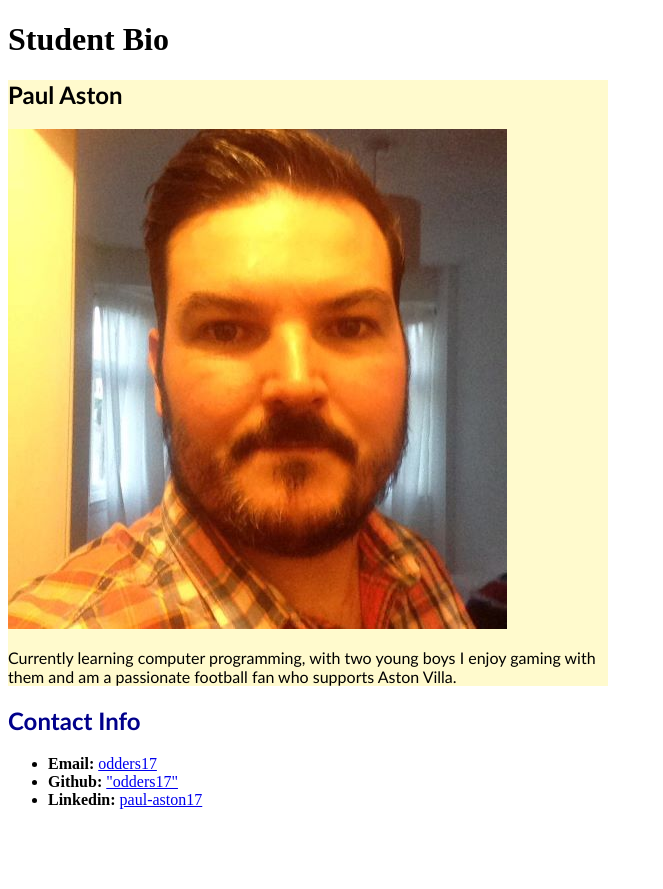
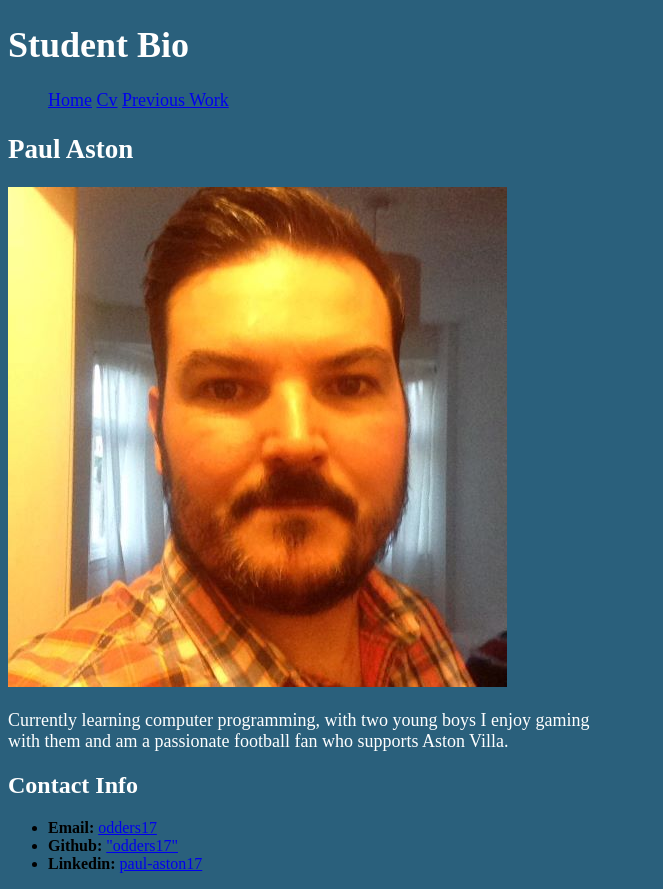
Before and after one commit to odders17/Professional-Portfolio, a plain HTML site: page ContactMe.html in a window 1280 px wide. Shown: the whole page, without its empty margins (0-663 px from the left). Before the commit the page ends 825 px from the top, so only its background shows below. Drawn offline with Linux system fonts and the light colour scheme.

Commit message:
Styled nav bar

```diff
--- a/ContactMe.html
+++ b/ContactMe.html
@@ -1,20 +1,26 @@
 <!DOCTYPE html>
 <html lang="en-US">
 
-  <head>
+  <head class="header">
     <meta charset="UTF-8">
     <title>Student Bio</title>
     <!-- Link to stylesheet using rel and href attributes -->
     <link rel="stylesheet" href="assets/css/CMstyles.css">
   </head>
 
-  <body>
+  <body style="background: #2a607c;">
     <!-- Site Header -->
-    <header>
+    <header class="topnav">
       <!--The h1 tag should be used for the most important heading-->
       <h1>Student Bio</h1>
-    </header>
-
+        <nav>
+          <ul>
+                <a href="index.html">Home</a>
+                <a href="./assets/files/Cv.pdf" download="Cv.pdf">Cv</a>
+                <a href="WorkExamples.html">Previous Work</a>
+          </ul>
+        </nav>
+  </header>
     <!-- Section 1: Bio -->
     <section class="section">
       <h2>Paul Aston</h2>
--- a/assets/css/CMstyles.css
+++ b/assets/css/CMstyles.css
@@ -1,22 +1,34 @@
+.topnav {
+    font-family: font sans;
+    font-size: large;
+    color: white;
+    list-style-type: none;
+}
+
 .section {
-    font-family: 'Trebuchet MS', 'Lucida Sans Unicode', 'Lucida Grande', 'Lucida Sans', Arial, sans-serif;
+    font-family: font sans;
     width: 600px;
-    background-color: lemonchiffon;
+    background-color: #2a607c;
+    font-size: large;
+    color: white;
 }
 
 .headers {
-    font-family: 'Trebuchet MS', 'Lucida Sans Unicode', 'Lucida Grande', 'Lucida Sans', Arial, sans-serif;
-    color: darkblue;
+    font-family: font sans;
+    color: white;
 }
 
 #email {
     background-color: goldenrod;
+    color: white;
 }
 
 #github {
-    background-color: lightsteelblue
+    background-color: lightsteelblue;
+    color: white;
 }
 
 #portfolio {
     background-color: darkorange;
+    color: white;
 }
--- a/assets/css/WEstyles.css
+++ b/assets/css/WEstyles.css
@@ -1,3 +1,10 @@
+.topnav {
+  font-family: font sans;
+  font-size: large;
+  color: white;
+  list-style-type: none;
+}
+
 body{
   display: flex;
   flex-wrap: wrap;
```
Also changed, not shown: Cv.html (+16 -0 lines), WorkExamples.html (+10 -1 lines), index.html (+1 -1 lines).
